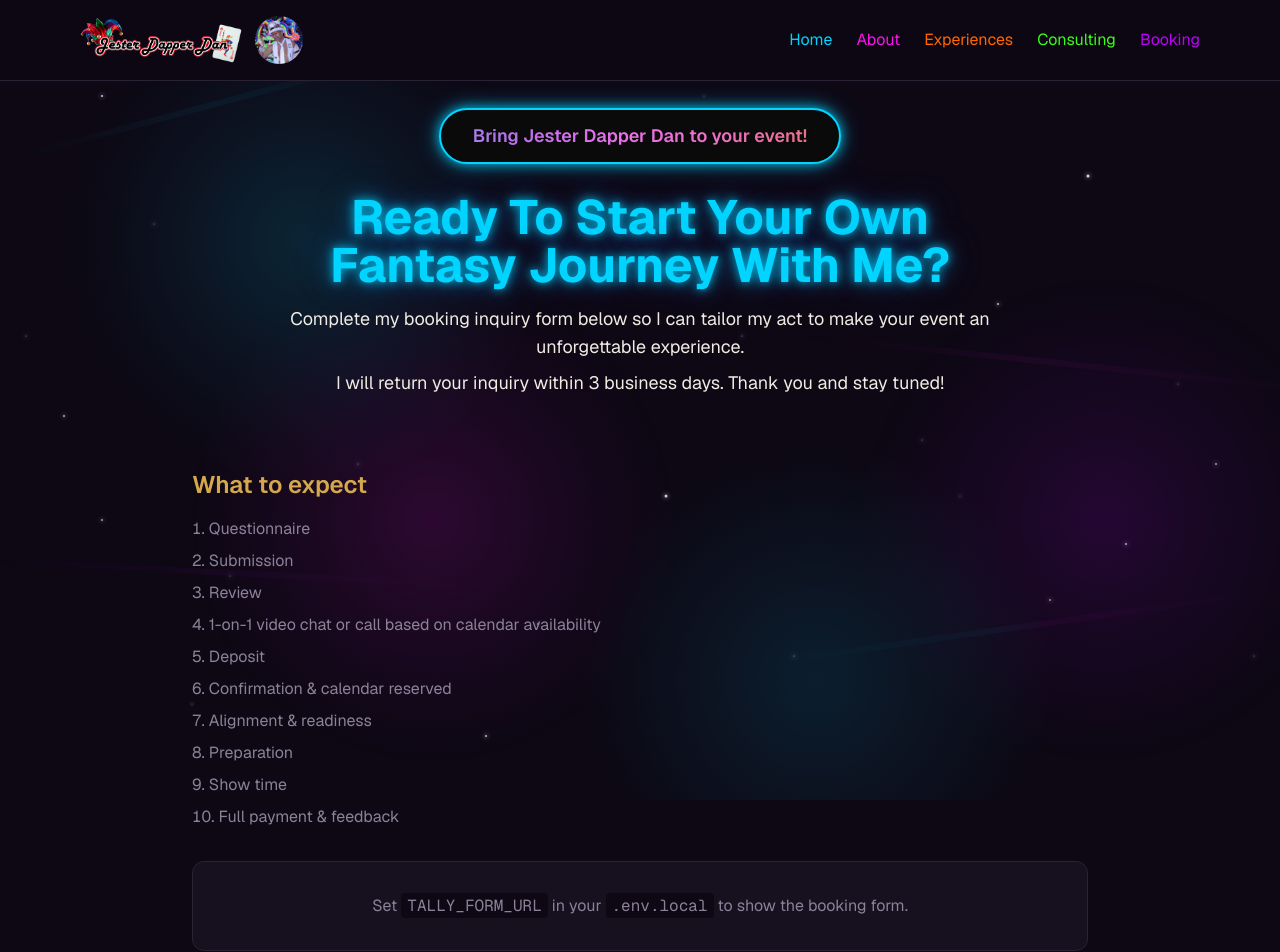
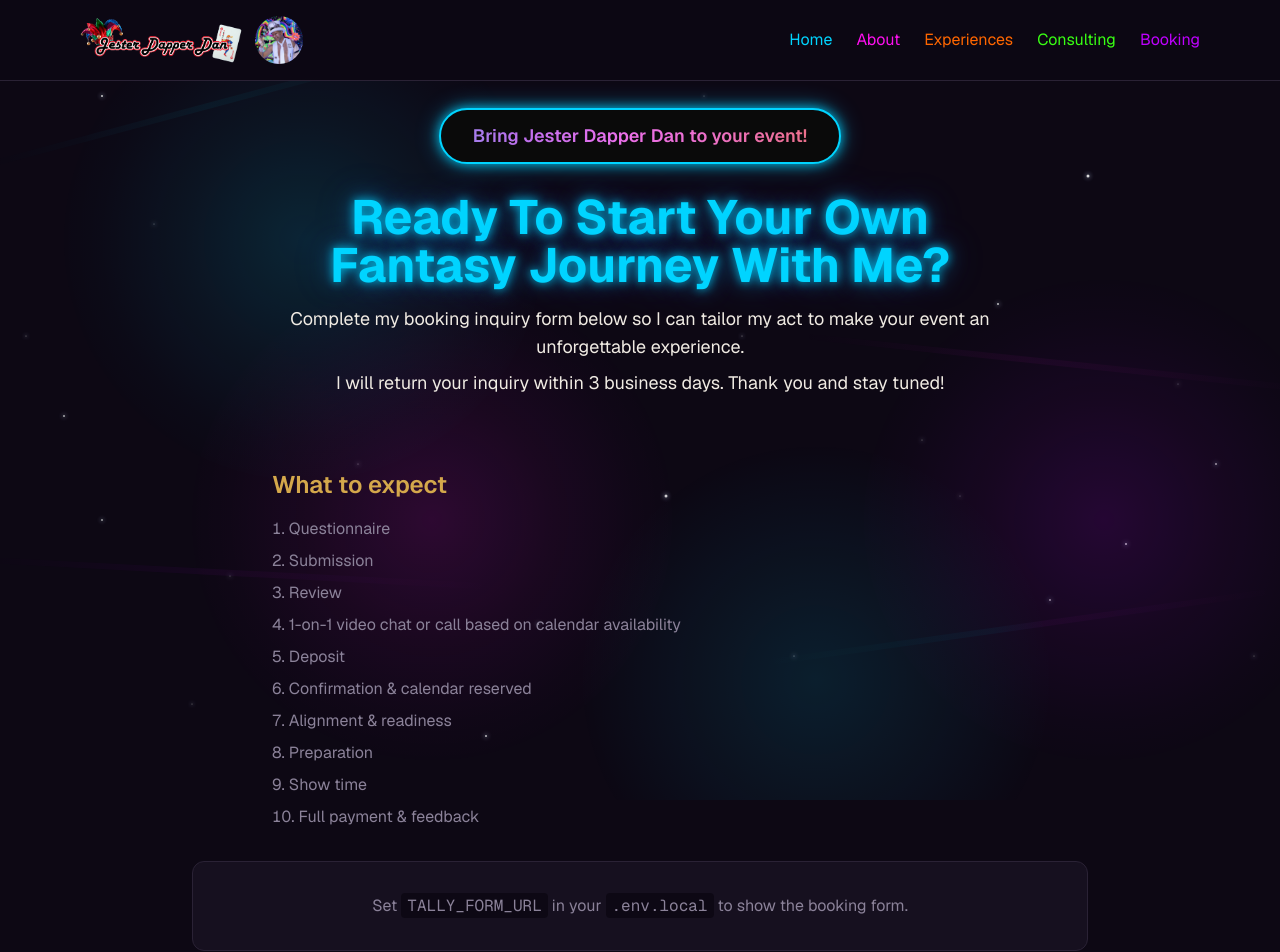
Before and after one commit to Crklemz/jdd, a Next.js app: page /booking in a window 1280 px wide. Shown: the top 952 px of the page. Built offline with nearby package versions, Linux system fonts and the light colour scheme; a web font is replaced by a local one.

Commit message:
style: what to expect spacing

```diff
--- a/app/booking/page.tsx
+++ b/app/booking/page.tsx
@@ -28,7 +28,7 @@ export default function BookingPage() {
       {/* Workflow */}
       <section
         aria-label="What to expect"
-        className="px-4 md:px-4 md:mt-6 lg:mt-8"
+        className="px-4 md:px-4 md:mt-6 lg:mt-8 md:ml-20 lg:ml-40"
       >
         <div className="mx-auto max-w-4xl">
           <h2 className="text-2xl font-semibold text-accent">
```
